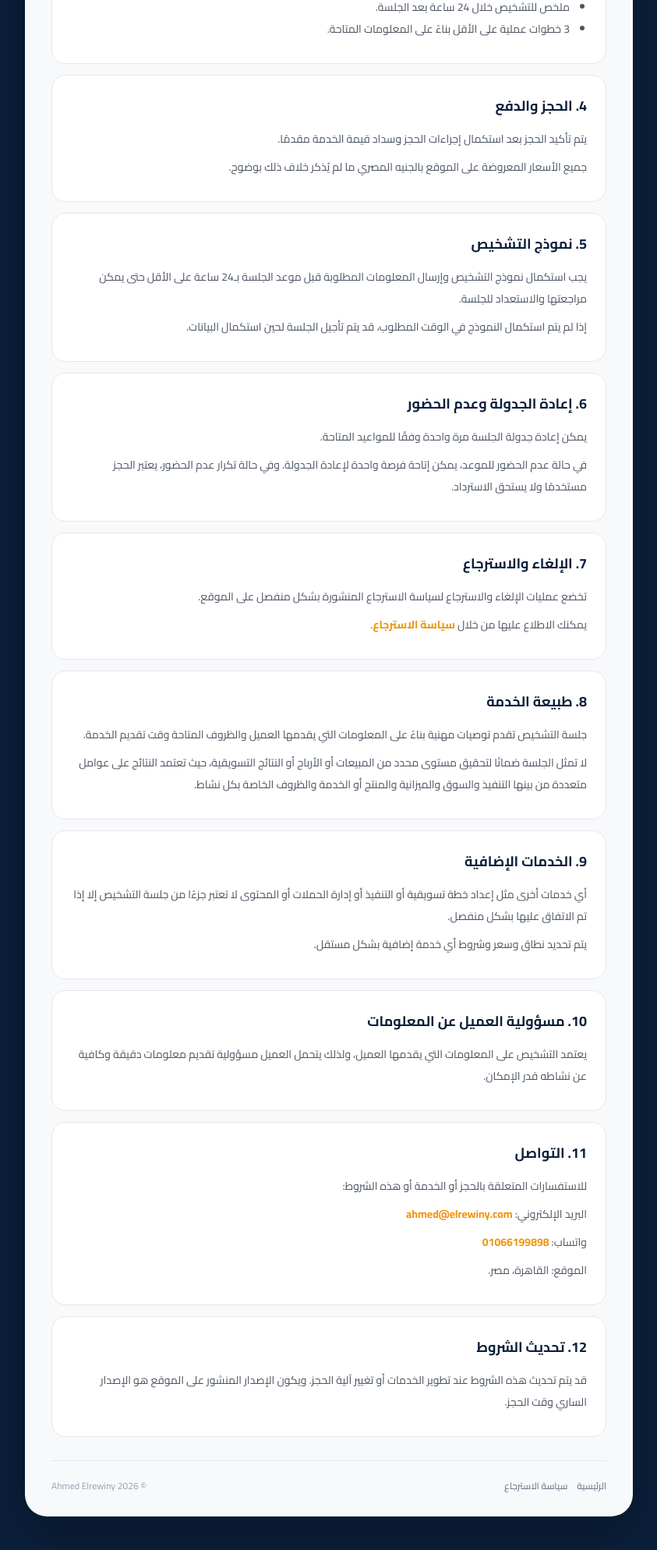
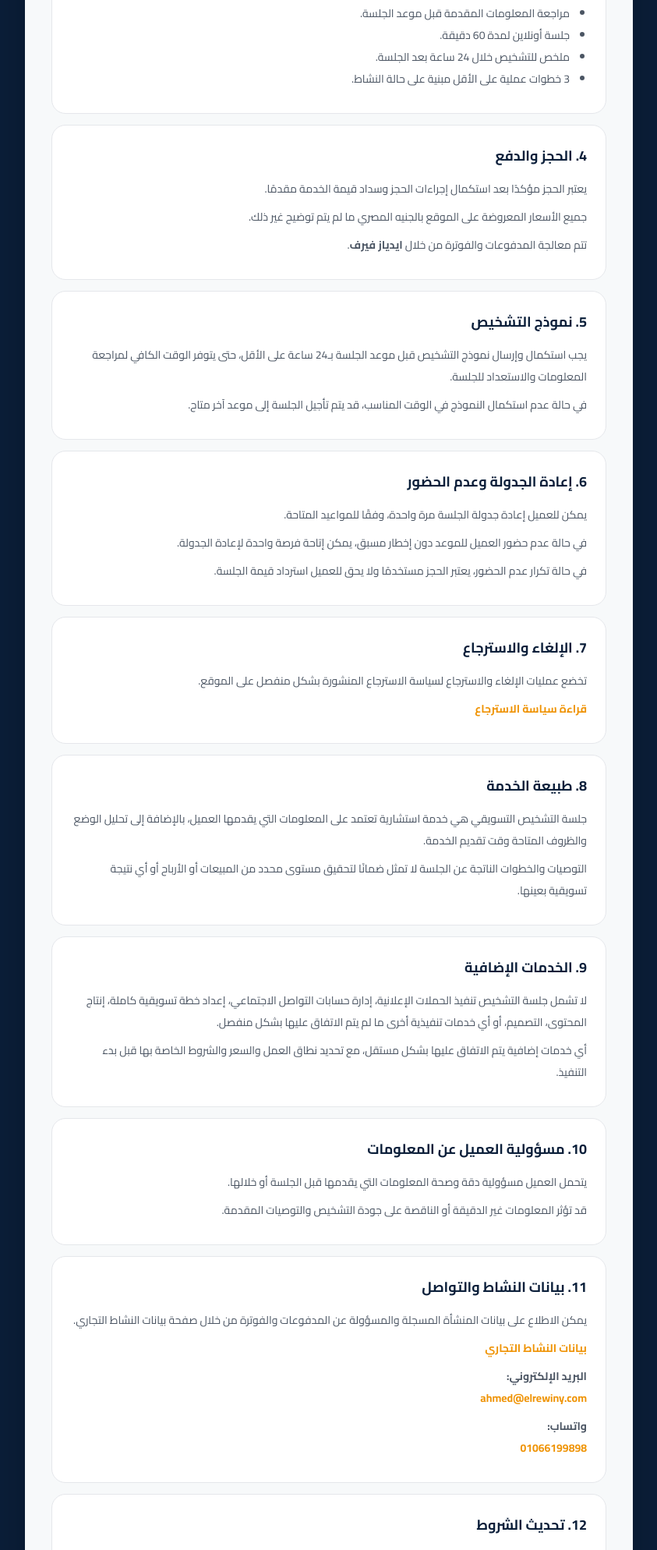
Before and after one commit to elrewinynow/portfolio, a plain HTML site: page terms.html in a window 1280 px wide. Shown: the part 812-2800 px from the top of the page at 78% size, without its empty margins (218-1061 px from the left). Drawn offline with Linux system fonts and the light colour scheme.

Commit message:
Revise terms and conditions for better clarity
Updated the terms and conditions for clarity and accuracy.

```diff
--- a/terms.html
+++ b/terms.html
@@ -5,9 +5,10 @@
   <meta name="viewport" content="width=device-width, initial-scale=1.0">
 
   <title>الشروط والأحكام | أحمد الرويني</title>
+
   <meta
     name="description"
-    content="الشروط والأحكام الخاصة بحجز واستخدام خدمات أحمد الرويني."
+    content="الشروط والأحكام الخاصة بالخدمات المقدمة عبر موقع أحمد الرويني."
   >
 
   <link rel="stylesheet" href="style.css">
@@ -33,85 +34,109 @@
         <h2>1. مقدمة</h2>
 
         <p>
-          توضح هذه الشروط الأحكام المنظمة لحجز واستخدام الخدمات
-          المقدمة من أحمد الرويني من خلال هذا الموقع.
+          تنظم هذه الشروط والأحكام حجز واستخدام الخدمات المقدمة
+          عبر موقع أحمد الرويني.
         </p>
 
         <p>
-          إتمام الحجز والدفع يعني موافقتك على هذه الشروط
-          وسياسة الاسترجاع المنشورة على الموقع.
+          يتم تقديم الخدمات تحت البراند الشخصي
+          <strong>أحمد الرويني</strong>، بينما تتم المدفوعات
+          والفوترة من خلال <strong>ايدياز فيرف</strong>،
+          وهي منشأة فردية مملوكة لأحمد الرويني.
+        </p>
+
+        <p>
+          بإتمام الحجز والدفع، يقر العميل بموافقته على هذه
+          الشروط والأحكام وسياسة الاسترجاع المنشورة على الموقع.
         </p>
       </section>
+
 
       <section>
         <h2>2. الخدمة</h2>
 
         <p>
-          الخدمة المتاحة حاليًا هي جلسة تشخيص تسويقي أونلاين
-          مخصصة لمساعدة أصحاب المشاريع على فهم وضعهم التسويقي
-          وتحديد الأولويات والخطوات التالية المناسبة.
+          الخدمة المتاحة حاليًا هي
+          <strong>جلسة التشخيص التسويقي</strong>، وهي جلسة
+          استشارية أونلاين تهدف إلى فهم الوضع التسويقي للنشاط،
+          ترتيب الأولويات، وتحديد خطوات عملية مناسبة للمرحلة الحالية.
         </p>
 
         <p>
-          النسخة التجريبية من الخدمة متاحة لأول 5 مشاريع
-          بسعر 250 جنيهًا مصريًا للجلسة.
+          تُقدم النسخة التجريبية الحالية لأول 5 مشاريع
+          بسعر <strong>250 جنيهًا مصريًا للجلسة</strong>.
         </p>
       </section>
+
 
       <section>
         <h2>3. ما تتضمنه الجلسة</h2>
 
         <ul>
           <li>نموذج تشخيص يتم استكماله قبل الجلسة.</li>
-          <li>مراجعة البيانات قبل الموعد.</li>
+          <li>مراجعة المعلومات المقدمة قبل موعد الجلسة.</li>
           <li>جلسة أونلاين لمدة 60 دقيقة.</li>
           <li>ملخص للتشخيص خلال 24 ساعة بعد الجلسة.</li>
-          <li>3 خطوات عملية على الأقل بناءً على المعلومات المتاحة.</li>
+          <li>3 خطوات عملية على الأقل مبنية على حالة النشاط.</li>
         </ul>
       </section>
+
 
       <section>
         <h2>4. الحجز والدفع</h2>
 
         <p>
-          يتم تأكيد الحجز بعد استكمال إجراءات الحجز وسداد
-          قيمة الخدمة مقدمًا.
+          يعتبر الحجز مؤكدًا بعد استكمال إجراءات الحجز
+          وسداد قيمة الخدمة مقدمًا.
         </p>
 
         <p>
           جميع الأسعار المعروضة على الموقع بالجنيه المصري
-          ما لم يُذكر خلاف ذلك بوضوح.
+          ما لم يتم توضيح غير ذلك.
+        </p>
+
+        <p>
+          تتم معالجة المدفوعات والفوترة من خلال
+          <strong>ايدياز فيرف</strong>.
         </p>
       </section>
+
 
       <section>
         <h2>5. نموذج التشخيص</h2>
 
         <p>
-          يجب استكمال نموذج التشخيص وإرسال المعلومات المطلوبة
-          قبل موعد الجلسة بـ24 ساعة على الأقل حتى يمكن مراجعتها
-          والاستعداد للجلسة.
+          يجب استكمال وإرسال نموذج التشخيص قبل موعد الجلسة
+          بـ24 ساعة على الأقل، حتى يتوفر الوقت الكافي لمراجعة
+          المعلومات والاستعداد للجلسة.
         </p>
 
         <p>
-          إذا لم يتم استكمال النموذج في الوقت المطلوب،
-          قد يتم تأجيل الجلسة لحين استكمال البيانات.
+          في حالة عدم استكمال النموذج في الوقت المناسب،
+          قد يتم تأجيل الجلسة إلى موعد آخر متاح.
         </p>
       </section>
+
 
       <section>
         <h2>6. إعادة الجدولة وعدم الحضور</h2>
 
         <p>
-          يمكن إعادة جدولة الجلسة مرة واحدة وفقًا للمواعيد المتاحة.
+          يمكن للعميل إعادة جدولة الجلسة مرة واحدة،
+          وفقًا للمواعيد المتاحة.
         </p>
 
         <p>
-          في حالة عدم الحضور للموعد، يمكن إتاحة فرصة واحدة
-          لإعادة الجدولة. وفي حالة تكرار عدم الحضور،
-          يعتبر الحجز مستخدمًا ولا يستحق الاسترداد.
+          في حالة عدم حضور العميل للموعد دون إخطار مسبق،
+          يمكن إتاحة فرصة واحدة لإعادة الجدولة.
+        </p>
+
+        <p>
+          في حالة تكرار عدم الحضور، يعتبر الحجز مستخدمًا
+          ولا يحق للعميل استرداد قيمة الجلسة.
         </p>
       </section>
+
 
       <section>
         <h2>7. الإلغاء والاسترجاع</h2>
@@ -122,100 +147,120 @@
         </p>
 
         <p>
-          يمكنك الاطلاع عليها من خلال
-          <a href="refund-policy.html">سياسة الاسترجاع</a>.
+          <a href="refund-policy.html">قراءة سياسة الاسترجاع</a>
         </p>
       </section>
+
 
       <section>
         <h2>8. طبيعة الخدمة</h2>
 
         <p>
-          جلسة التشخيص تقدم توصيات مهنية بناءً على المعلومات
-          التي يقدمها العميل والظروف المتاحة وقت تقديم الخدمة.
+          جلسة التشخيص التسويقي هي خدمة استشارية تعتمد على
+          المعلومات التي يقدمها العميل، بالإضافة إلى تحليل
+          الوضع والظروف المتاحة وقت تقديم الخدمة.
         </p>
 
         <p>
-          لا تمثل الجلسة ضمانًا لتحقيق مستوى محدد من المبيعات
-          أو الأرباح أو النتائج التسويقية، حيث تعتمد النتائج
-          على عوامل متعددة من بينها التنفيذ والسوق والميزانية
-          والمنتج أو الخدمة والظروف الخاصة بكل نشاط.
+          التوصيات والخطوات الناتجة عن الجلسة لا تمثل ضمانًا
+          لتحقيق مستوى محدد من المبيعات أو الأرباح أو أي نتيجة
+          تسويقية بعينها.
         </p>
       </section>
+
 
       <section>
         <h2>9. الخدمات الإضافية</h2>
 
         <p>
-          أي خدمات أخرى مثل إعداد خطة تسويقية أو التنفيذ
-          أو إدارة الحملات أو المحتوى لا تعتبر جزءًا من جلسة
-          التشخيص إلا إذا تم الاتفاق عليها بشكل منفصل.
+          لا تشمل جلسة التشخيص تنفيذ الحملات الإعلانية،
+          إدارة حسابات التواصل الاجتماعي، إعداد خطة تسويقية
+          كاملة، إنتاج المحتوى، التصميم، أو أي خدمات تنفيذية
+          أخرى ما لم يتم الاتفاق عليها بشكل منفصل.
         </p>
 
         <p>
-          يتم تحديد نطاق وسعر وشروط أي خدمة إضافية بشكل مستقل.
+          أي خدمات إضافية يتم الاتفاق عليها بشكل مستقل،
+          مع تحديد نطاق العمل والسعر والشروط الخاصة بها
+          قبل بدء التنفيذ.
         </p>
       </section>
+
 
       <section>
         <h2>10. مسؤولية العميل عن المعلومات</h2>
 
         <p>
-          يعتمد التشخيص على المعلومات التي يقدمها العميل،
-          ولذلك يتحمل العميل مسؤولية تقديم معلومات دقيقة
-          وكافية عن نشاطه قدر الإمكان.
+          يتحمل العميل مسؤولية دقة وصحة المعلومات التي يقدمها
+          قبل الجلسة أو خلالها.
+        </p>
+
+        <p>
+          قد تؤثر المعلومات غير الدقيقة أو الناقصة على جودة
+          التشخيص والتوصيات المقدمة.
         </p>
       </section>
 
+
       <section>
-        <h2>11. التواصل</h2>
+        <h2>11. بيانات النشاط والتواصل</h2>
 
         <p>
-          للاستفسارات المتعلقة بالحجز أو الخدمة أو هذه الشروط:
+          يمكن الاطلاع على بيانات المنشأة المسجلة والمسؤولة
+          عن المدفوعات والفوترة من خلال صفحة بيانات النشاط التجاري.
         </p>
 
         <p>
-          البريد الإلكتروني:
+          <a href="business-info.html">بيانات النشاط التجاري</a>
+        </p>
+
+        <p>
+          <strong>البريد الإلكتروني:</strong><br>
           <a href="mailto:ahmed@elrewiny.com">
             ahmed@elrewiny.com
           </a>
         </p>
 
         <p>
-          واتساب:
+          <strong>واتساب:</strong><br>
           <a
             href="https://wa.me/201066199898"
             target="_blank"
             rel="noopener noreferrer"
           >
-            01066199898
+            <span dir="ltr">01066199898</span>
           </a>
         </p>
+      </section>
 
-        <p>
-          الموقع: القاهرة، مصر.
-        </p>
-      </section>
 
       <section>
         <h2>12. تحديث الشروط</h2>
 
         <p>
-          قد يتم تحديث هذه الشروط عند تطوير الخدمات أو تغيير
-          آلية الحجز. ويكون الإصدار المنشور على الموقع هو
-          الإصدار الساري وقت الحجز.
+          قد يتم تحديث هذه الشروط والأحكام عند تغيير الخدمات
+          أو طريقة تقديمها أو السياسات المرتبطة بها.
+        </p>
+
+        <p>
+          يتم نشر النسخة المحدثة على هذه الصفحة مع توضيح
+          تاريخ آخر تحديث.
         </p>
       </section>
 
     </div>
 
+
     <footer>
+
       <div class="legal-links">
         <a href="index.html">الرئيسية</a>
+        <a href="business-info.html">بيانات النشاط التجاري</a>
         <a href="refund-policy.html">سياسة الاسترجاع</a>
       </div>
 
       <span>© 2026 Ahmed Elrewiny</span>
+
     </footer>
 
   </main>
```
